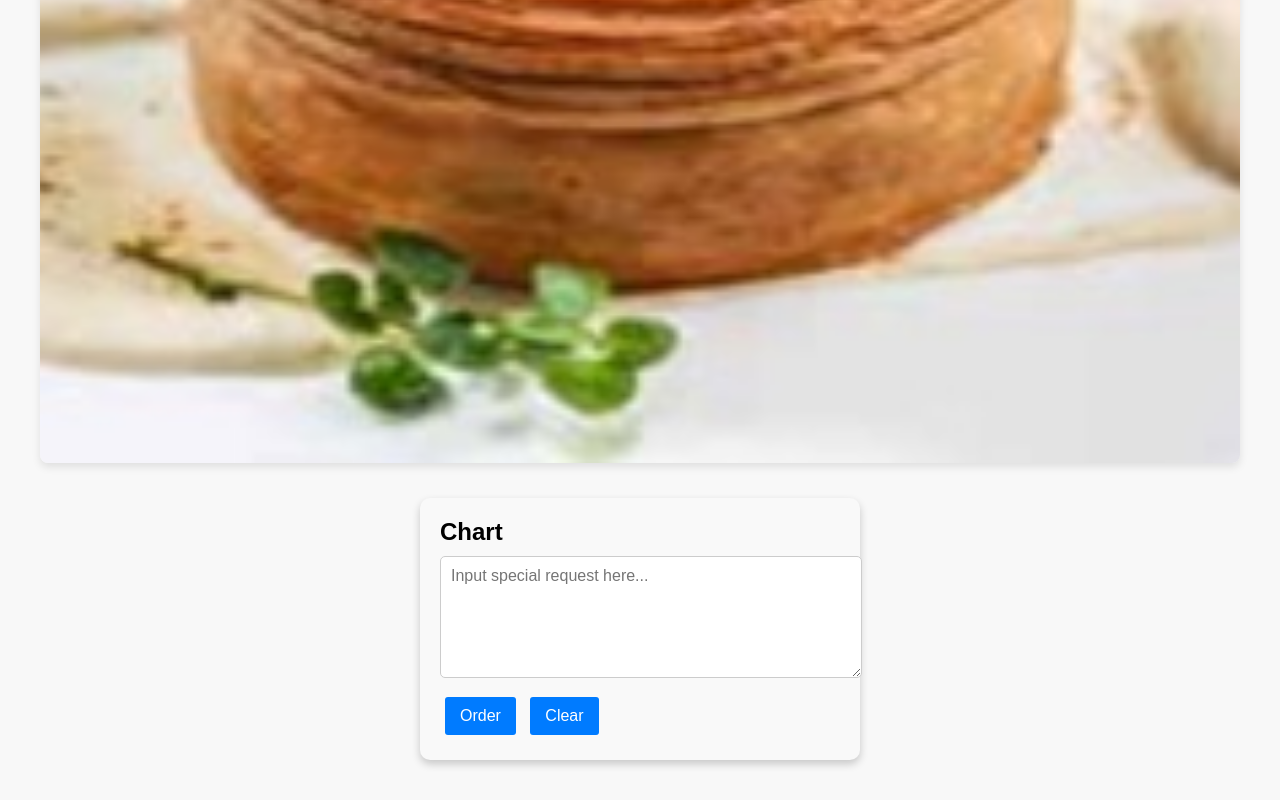
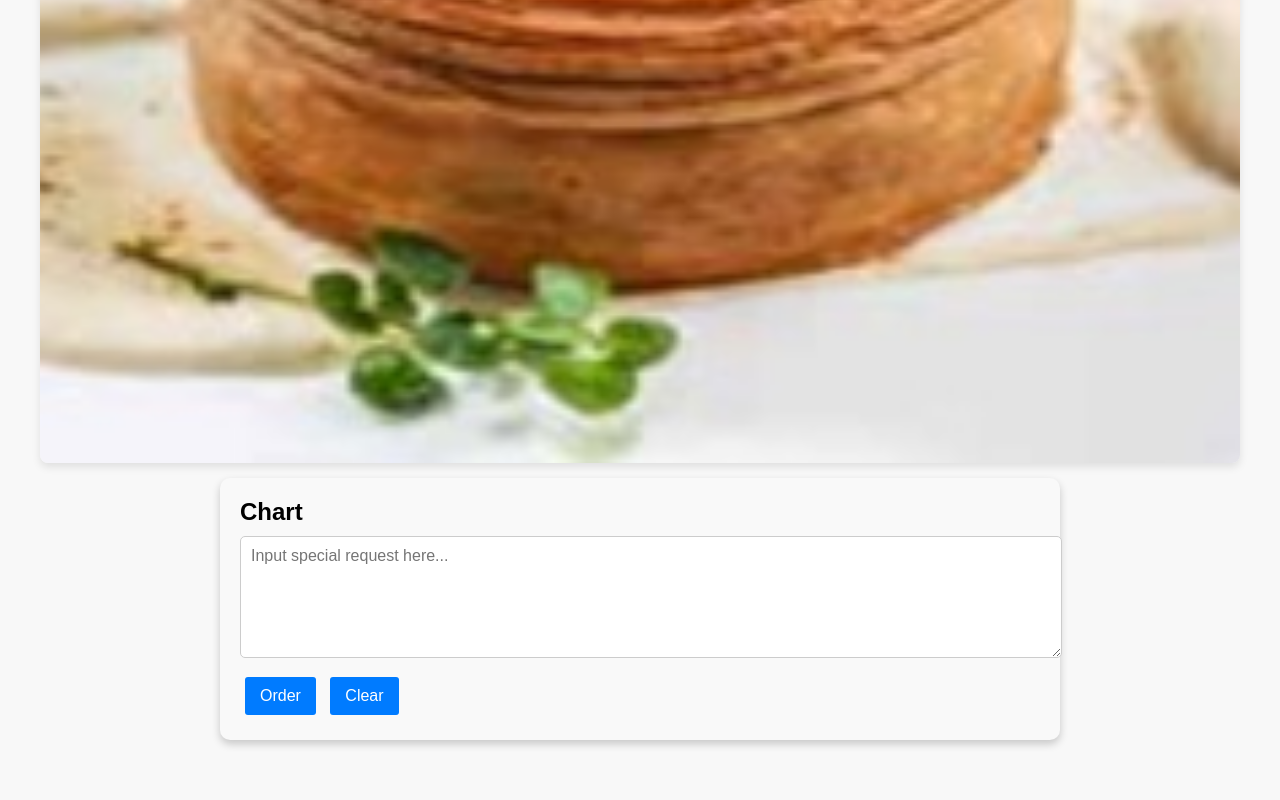
Before and after one commit to Chittaatoes/Deep-Dive-Product-Knowledge, a plain HTML site: page brunch.html in a window 1280 px wide. Shown: the part 8234-9034 px from the top of the page. After the commit the page ends 8994 px from the top, so only its background shows below. Drawn offline with Linux system fonts and the light colour scheme.

Commit message:
Update brunch.html

```diff
--- a/brunch.html
+++ b/brunch.html
@@ -163,7 +163,7 @@
 
 
 <!-- Chart Section -->
-<div id="chart-container">
+<div id="chart-container" style="width: 100%; max-width: 800px; margin: 0 auto;">
     <h2>Chart</h2>
     <ul id="chart-list"></ul>
     <textarea id="special-request" placeholder="Input special request here..."></textarea>
@@ -172,6 +172,7 @@
         <button class="button button-clear" onclick="clearChart()">Clear</button> <!-- Tombol Clear -->
     </div>
 </div>
+
 
 
     <!-- JavaScript -->
```
